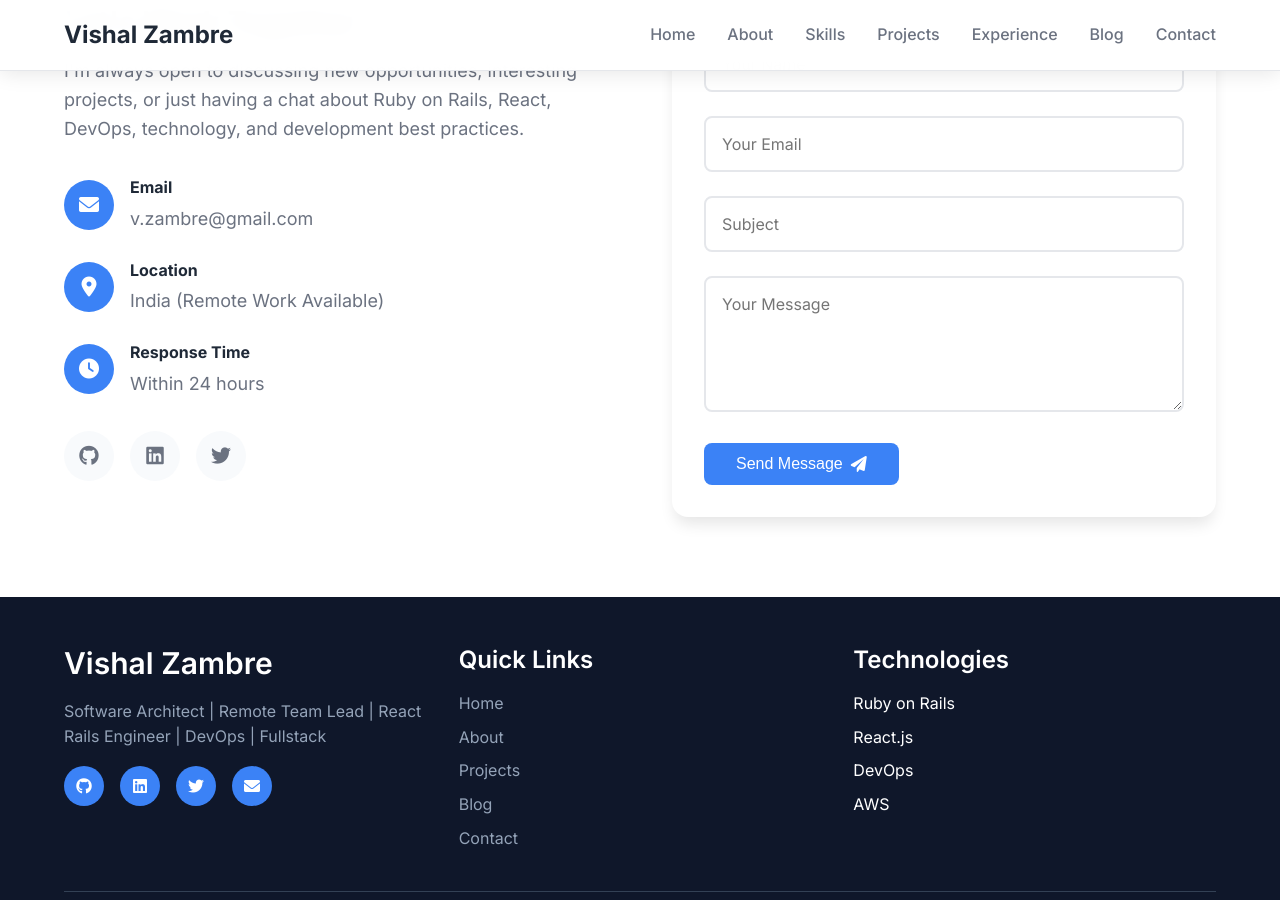
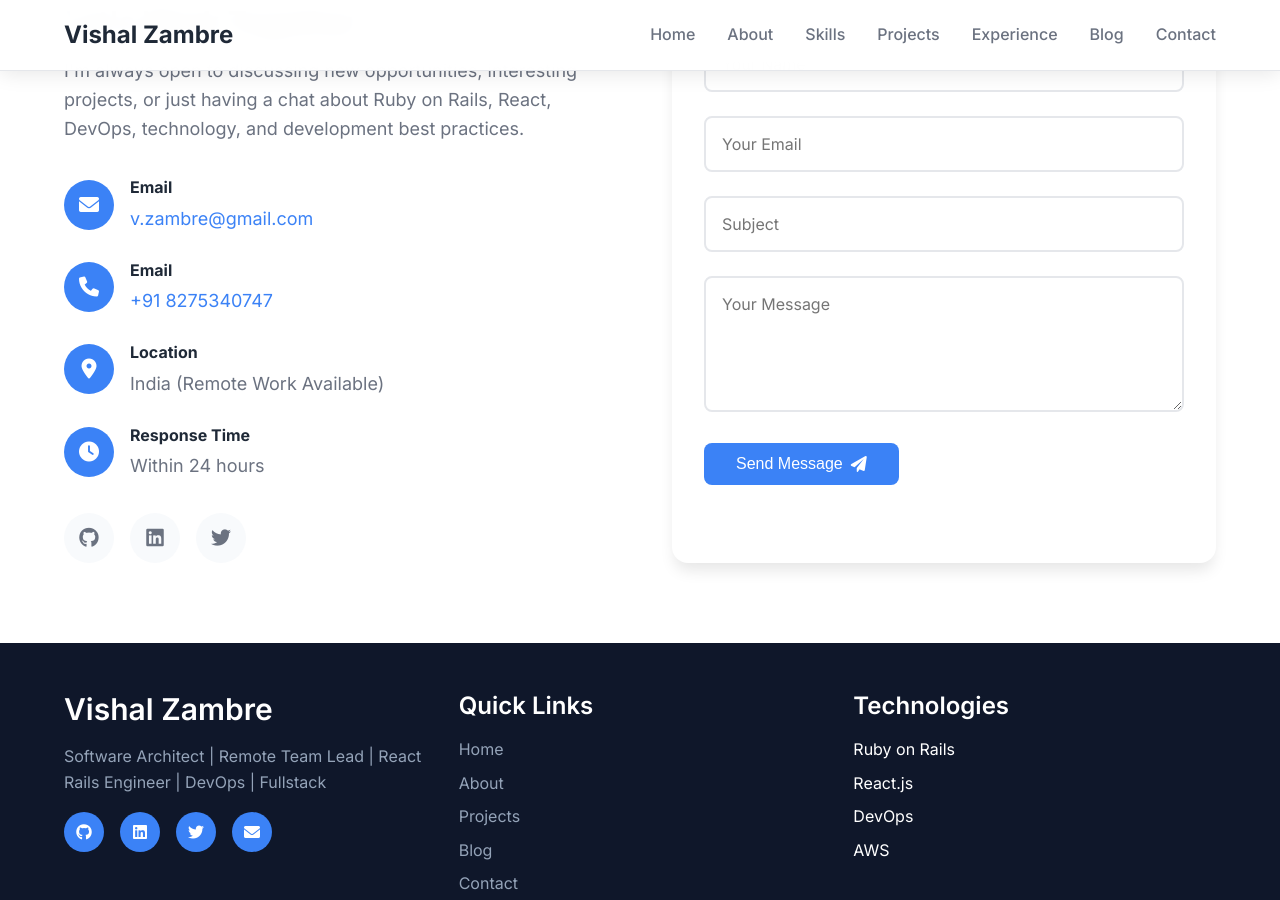
Before and after one commit to vishalzambre/vishalzambre.github.io, a Jekyll site: the page built from about.markdown, in a window 1280 px wide and 900 px high, scrolled down 8223 px. Built offline with Jekyll 4.4.1, drawn with Linux system fonts in a browser that asks for light colours.

Commit message:
Email and mobile

```diff
--- a/about.markdown
+++ b/about.markdown
@@ -531,7 +531,15 @@ sitemap:
                         <i class="fas fa-envelope"></i>
                         <div>
                             <strong>Email</strong>
-                            <p>{{ site.email }}</p>
+                            <p><a href="mailto:{{ site.email }}">{{ site.email }}</a></p>
+                        </div>
+                    </div>
+
+                    <div class="contact-item">
+                        <i class="fas fa-phone"></i>
+                        <div>
+                            <strong>Email</strong>
+                            <p><a href="tel:+918275340747"><span>+91 8275340747</span></a></p>
                         </div>
                     </div>
 
```
